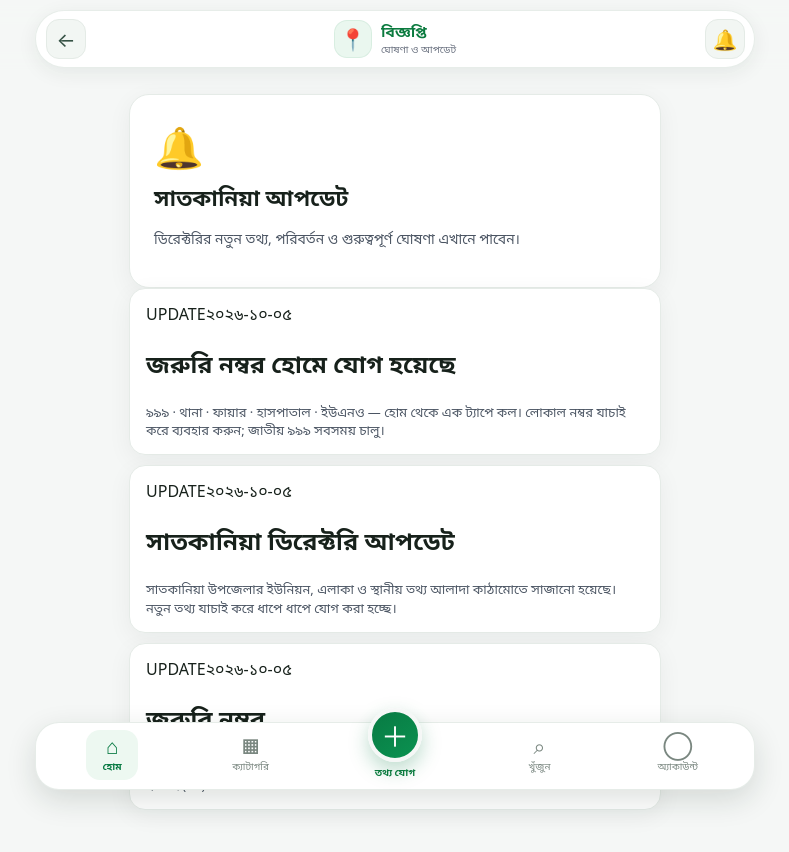
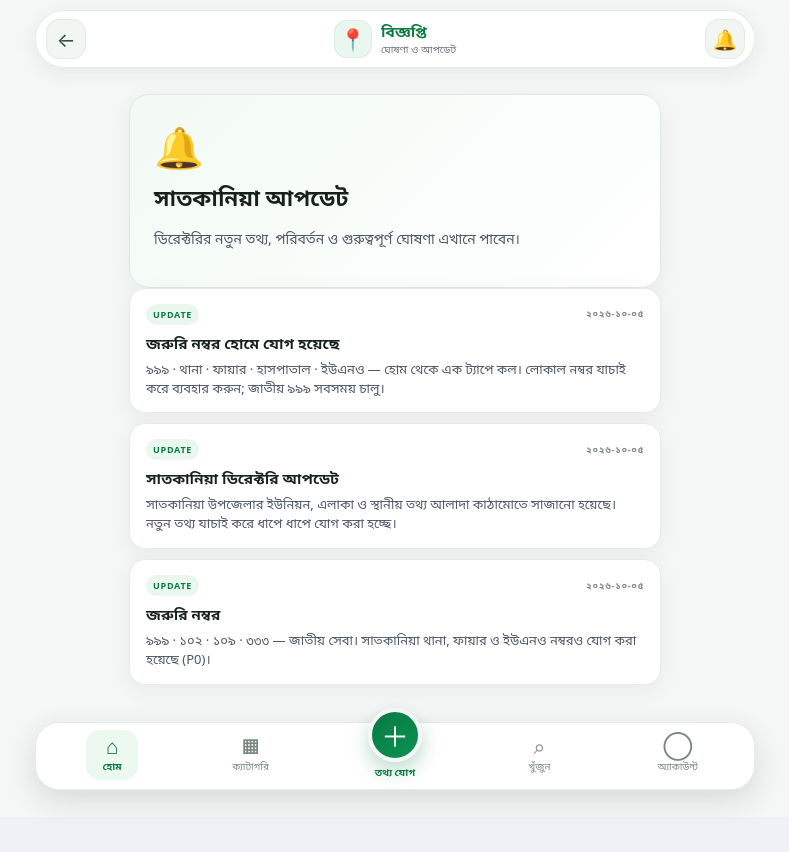
Before and after one commit to abbasali01843/bangladesh-local-directory, a Next.js app: page /notices in a window 1280 px wide. Shown: the top 852 px of the page, without its empty margins (245-1034 px from the left). After the commit the page ends 817 px from the top, so only its background shows below. Built offline with nearby package versions, Linux system fonts and the light colour scheme; no server answers.

Commit message:
ui: finish notices visual polish

```diff
--- a/app/globals.css
+++ b/app/globals.css
@@ -715,3 +715,9 @@ textarea.ps-input{min-height:105px;padding-top:12px}
 .ps-contact-row{border-radius:15px}
 .ps-card-actions{gap:7px;flex-wrap:wrap}
 .ps-card-action{border-radius:10px}
+
+.ps-notice-hero{background:linear-gradient(135deg,#f2faf5,#fff);border-color:#dcebe1}
+.ps-notice-meta{display:flex;justify-content:space-between;align-items:center;margin-bottom:8px;font-size:9px;color:#7a8780;font-weight:800;letter-spacing:.08em}
+.ps-notice-meta span{color:var(--ps-green);background:#eaf7ef;border-radius:999px;padding:4px 7px}
+.ps-notice-title{font-size:15px;line-height:1.4;margin:0 0 5px}
+.ps-notice-card{padding:15px 16px}
```
